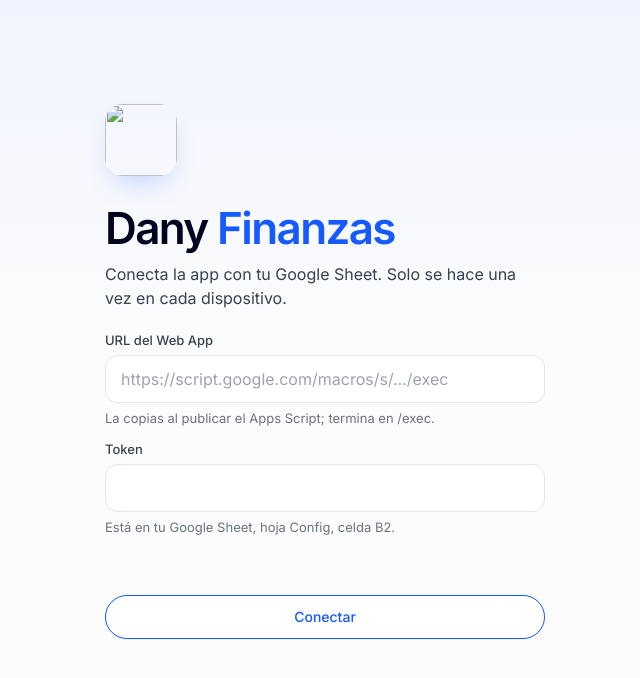
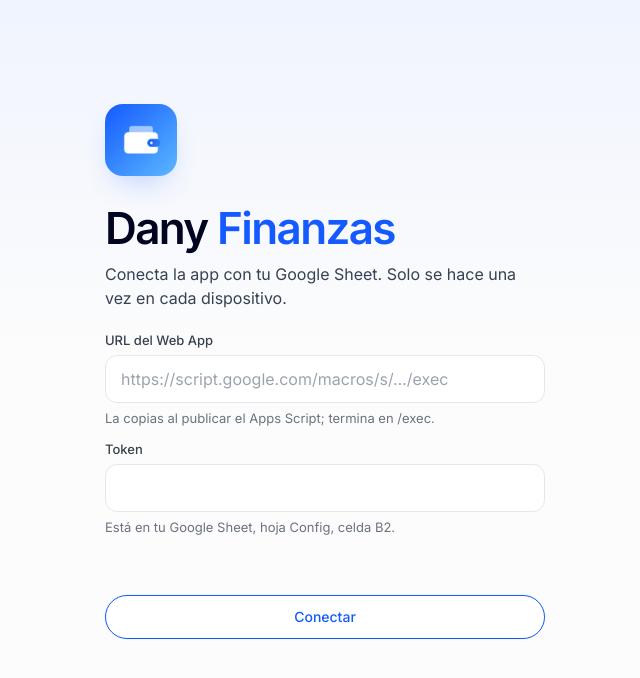
Before and after one commit to danielrc132006-beep/Dany-Finanazas, a plain HTML site: page index.html in a window 1280 px wide. Shown: the whole page, without its empty margins (431-1071 px from the left). Drawn offline with nearby package versions, Linux system fonts and the light colour scheme.

Commit message:
Add files via upload

```diff
--- a/index.html
+++ b/index.html
@@ -11,8 +11,8 @@
 <meta name="apple-mobile-web-app-status-bar-style" content="default">
 <meta name="apple-mobile-web-app-title" content="Dany Finanzas">
 <link rel="manifest" href="manifest.json">
-<link rel="icon" href="icon-192.png" type="image/png">
-<link rel="apple-touch-icon" href="apple-touch-icon.png">
+<link rel="icon" href="logo-192.png" type="image/png">
+<link rel="apple-touch-icon" href="logo-180.png">
 <link rel="preconnect" href="https://fonts.googleapis.com">
 <link rel="preconnect" href="https://fonts.gstatic.com" crossorigin>
 <link href="https://fonts.googleapis.com/css2?family=Inter:wght@400;500;600&display=swap" rel="stylesheet">
@@ -191,7 +191,7 @@ label.f small,.hint{display:block;font-size:13px;color:var(--helper);margin-top:
 <body>
 <div class="app"><div class="wrap" id="main"></div></div>
 <nav id="nav" hidden aria-label="Secciones">
-  <div class="marca"><img src="icon-192.png" width="32" height="32" alt="">Dany Finanzas</div>
+  <div class="marca"><img src="logo-192.png" width="32" height="32" alt="">Dany Finanzas</div>
   <button data-act="nav" data-v="inicio"><svg viewBox="0 0 24 24"><path d="M3 11l9-7 9 7v9a1 1 0 0 1-1 1h-5v-6H9v6H4a1 1 0 0 1-1-1z"/></svg>Inicio</button>
   <button data-act="nav" data-v="movs"><svg viewBox="0 0 24 24"><path d="M8 6h13M8 12h13M8 18h13M3.5 6h.01M3.5 12h.01M3.5 18h.01"/></svg>Movimientos</button>
   <button data-act="nav" data-v="tarjetas"><svg viewBox="0 0 24 24"><rect x="2.5" y="5" width="19" height="14" rx="2"/><path d="M2.5 10h19M6 15h4"/></svg>Tarjetas</button>
@@ -733,7 +733,7 @@ document.addEventListener('change', async e => {
 // ---------- Conectar ----------
 function pantallaConectar() {
   $('#nav').hidden = $('#fab').hidden = true;
-  $('#main').innerHTML = `<form class="conectar" id="conectar" novalidate><img src="icon-192.png" width="72" height="72" alt=""><h1>Dany <span class="azul">Finanzas</span></h1>
+  $('#main').innerHTML = `<form class="conectar" id="conectar" novalidate><img src="logo-192.png" width="72" height="72" alt=""><h1>Dany <span class="azul">Finanzas</span></h1>
     <p>Conecta la app con tu Google Sheet. Solo se hace una vez en cada dispositivo.</p>
     <label class="f" for="cUrl"><span>URL del Web App</span><input id="cUrl" type="url" inputmode="url" autocomplete="off" placeholder="https://script.google.com/macros/s/…/exec"><small>La copias al publicar el Apps Script; termina en /exec.</small></label>
     <label class="f" for="cTok"><span>Token</span><input id="cTok" type="password" autocomplete="off"><small>Está en tu Google Sheet, hoja Config, celda B2.</small></label>
--- a/sw.js
+++ b/sw.js
@@ -1,6 +1,6 @@
 // Service worker mínimo: primero la red (siempre la versión más nueva) y, si no hay internet, la copia guardada.
 // Las llamadas a la API son POST y no pasan por aquí.
-const CACHE = 'dany-finanzas-v2';
+const CACHE = 'dany-finanzas-v3';
 self.addEventListener('install', () => self.skipWaiting());
 self.addEventListener('activate', e => e.waitUntil(self.clients.claim()));
 self.addEventListener('fetch', e => {
```
Also changed, not shown: logo-180.png (added), logo-192.png (added), logo-512.png (added), manifest.json.
